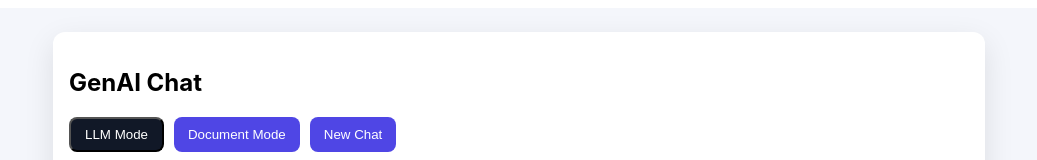
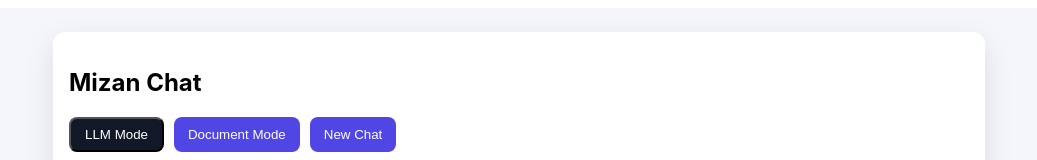
Before and after one commit to imrankhannn/genai-chat-app, a React (Vite) app in the folder frontend/: page / in a window 1280 px wide. Shown: the top 160 px of the page, without its empty margins (121-1158 px from the left). Built offline with nearby package versions, Linux system fonts and the light colour scheme; no server answers.

Commit message:
Update App.jsx

```diff
--- a/frontend/src/App.jsx
+++ b/frontend/src/App.jsx
@@ -119,7 +119,7 @@ if (mode === "llm") {
   return (
     <div style={styles.page}>
     <div style={styles.container}>
-      <h2>GenAI Chat</h2>
+      <h2>Mizan Chat</h2>
 
       {/* Mode Switch */}
       <div style={styles.modeBar}>
```
